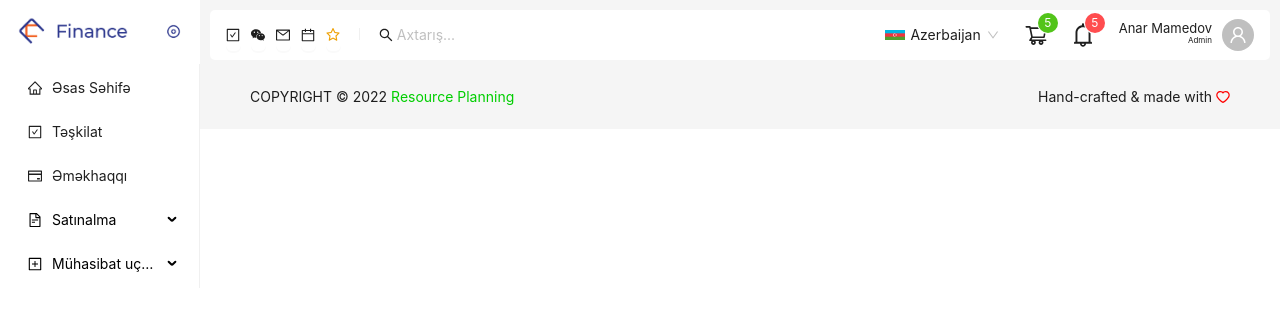
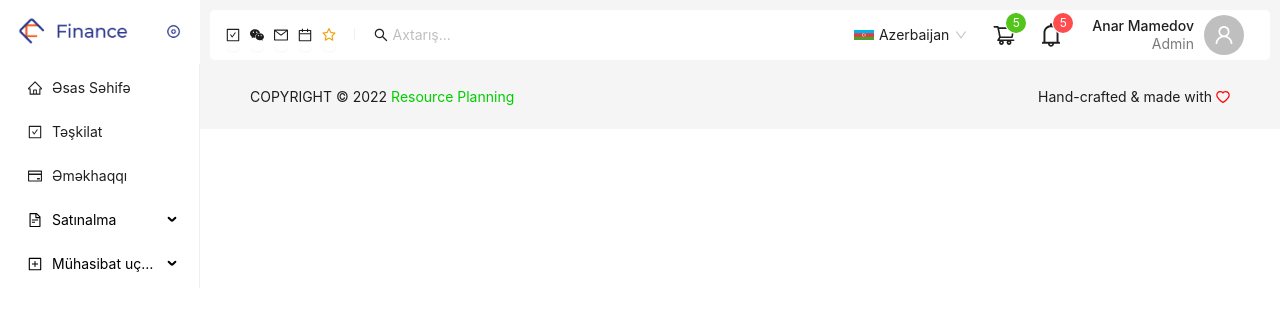
Before and after one commit to Anar-Mamedov/react-task-ant-design, a React (Create React App) app: page / in a window 1280 px wide. Shown: the top 310 px of the page. Built offline with nearby package versions, Linux system fonts and the light colour scheme.

Commit message:
Avatar part has been redone

```diff
--- /dev/null
+++ b/src/pages/Dashboard/components/Header/Avatar.jsx
@@ -0,0 +1,54 @@
+import { Avatar, Menu, Dropdown } from "antd";
+import { UserOutlined, LogoutOutlined, EditOutlined } from "@ant-design/icons";
+
+const CustomAvatar = ({ name, imageSrc, menuItems }) => {
+  const menu = (
+    <Menu>
+      <Menu.Item key="profile" icon={<UserOutlined />}>
+        Profil
+      </Menu.Item>
+      <Menu.Item key="edit" icon={<EditOutlined />}>
+        Profili Düzəlt
+      </Menu.Item>
+      <Menu.Item key="logout" icon={<LogoutOutlined />}>
+        Çıxış
+      </Menu.Item>
+    </Menu>
+  );
+
+  return (
+    <div
+      style={{
+        display: "flex",
+        justifyContent: "flex-end",
+        marginLeft: "10px",
+      }}
+    >
+      <Dropdown overlay={menu} placement="bottomRight">
+        <div
+          style={{ display: "flex", alignItems: "center", cursor: "pointer" }}
+        >
+          <div
+            style={{
+              display: "flex",
+              flexDirection: "column",
+              alignItems: "flex-end",
+              lineHeight: "18px",
+              marginRight: "10px",
+            }}
+          >
+            <span style={{ whiteSpace: "nowrap", fontWeight: "500" }}>
+              Anar Mamedov
+            </span>
+            <span style={{ color: "#7a7a7aff" }}>Admin</span>
+          </div>
+
+          <Avatar size={40} icon={<UserOutlined />} src={imageSrc} />
+          <span style={{ marginLeft: "10px" }}>{name}</span>
+        </div>
+      </Dropdown>
+    </div>
+  );
+};
+
+export default CustomAvatar;
--- a/src/pages/Dashboard/components/Header/Header.jsx
+++ b/src/pages/Dashboard/components/Header/Header.jsx
@@ -1,15 +1,5 @@
 import React from "react";
-import {
-  Layout,
-  theme,
-  Button,
-  Divider,
-  Select,
-  Avatar,
-  Badge,
-  Typography,
-  Input,
-} from "antd";
+import { Layout, theme, Button, Divider, Select, Badge, Input } from "antd";
 import {
   CalendarOutlined,
   CheckSquareOutlined,
@@ -18,12 +8,10 @@ import {
   WechatOutlined,
   BellOutlined,
   ShoppingCartOutlined,
-  UserOutlined,
   SearchOutlined,
 } from "@ant-design/icons";
 import styled from "styled-components";
-
-const { Text } = Typography;
+import CustomAvatar from "./Avatar";
 
 const handleChange = (value) => {
   console.log(`selected ${value}`);
@@ -277,7 +265,8 @@ export default function Header() {
             <BellOutlined style={{ fontSize: "24px" }} />
           </Badge>
         </Button>
-        <div
+        <CustomAvatar />
+        {/* <div
           style={{
             display: "flex",
             alignItems: "center",
@@ -304,7 +293,7 @@ export default function Header() {
             <span style={{ fontSize: "8px", lineHeight: "15px" }}>Admin</span>
           </div>
           <Avatar size="smal" icon={<UserOutlined />} />
-        </div>
+        </div> */}
       </div>
     </Layout.Header>
   );
```
